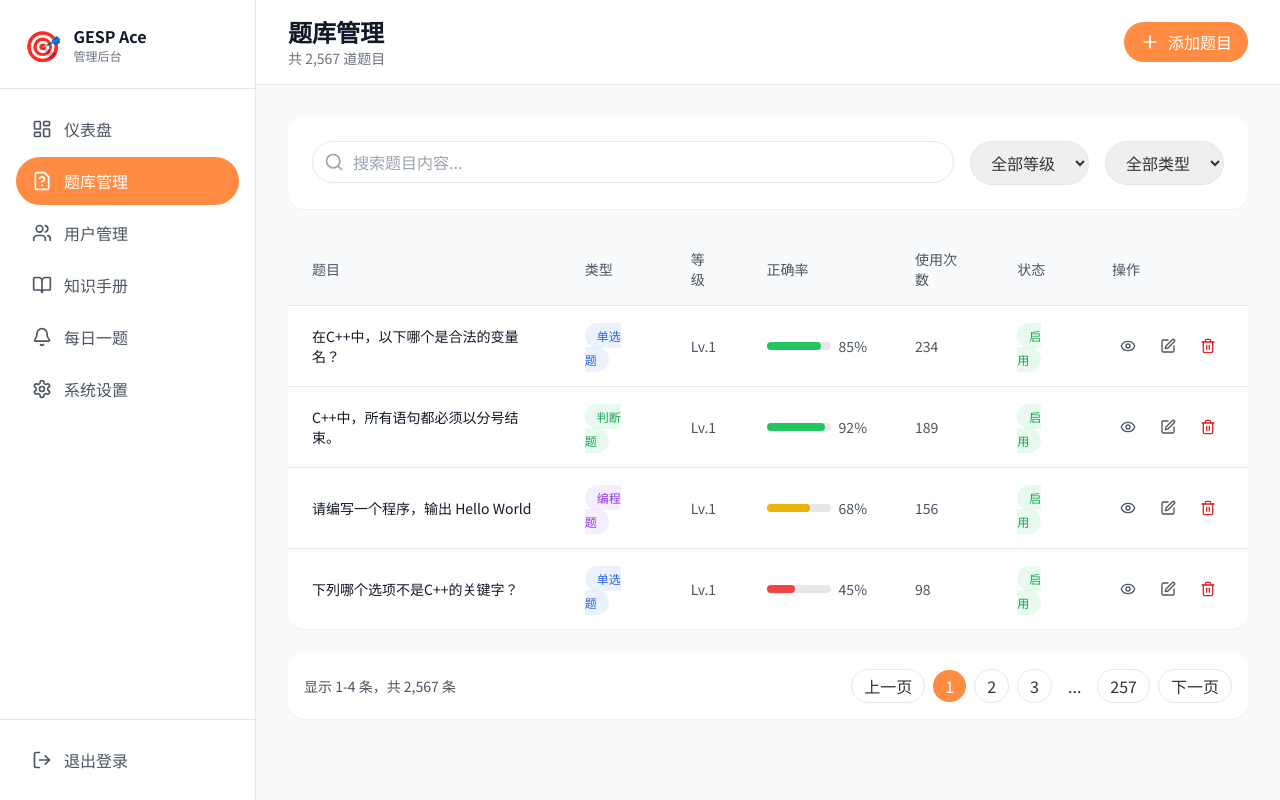
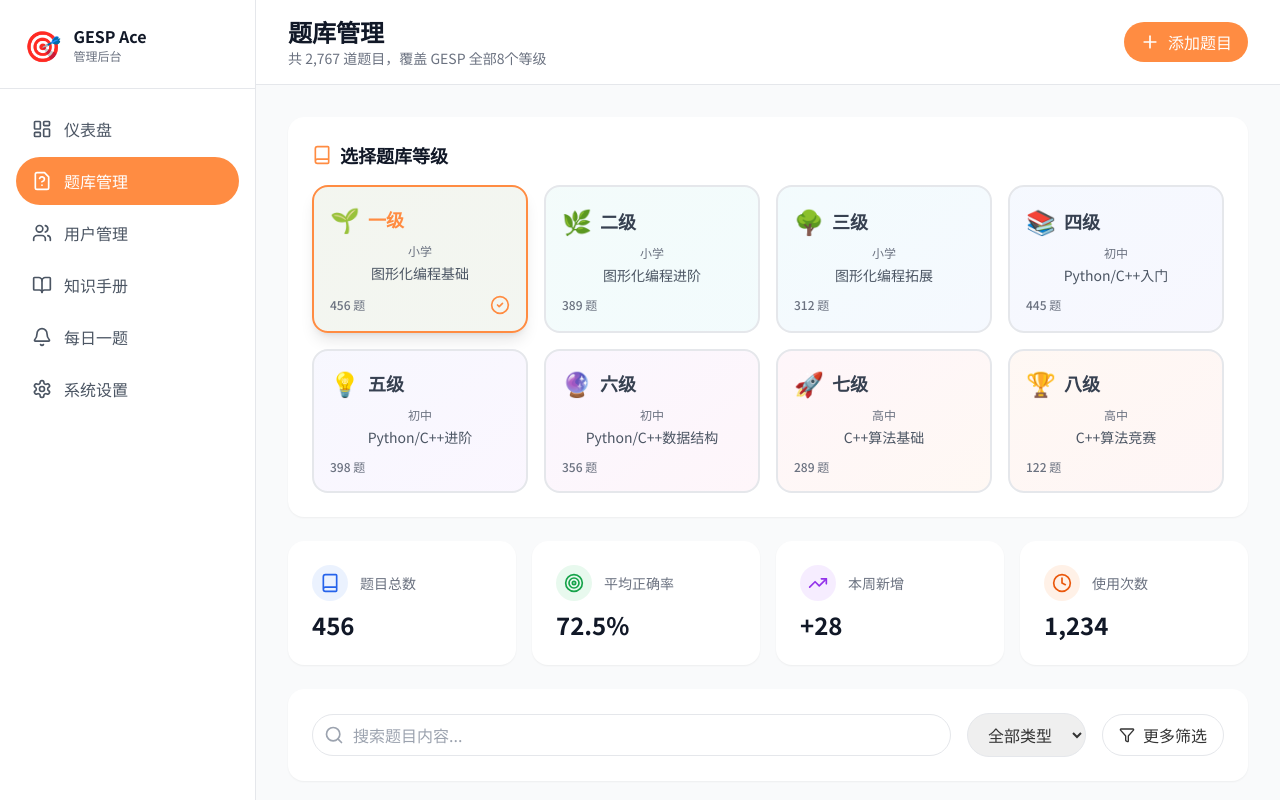
Before and after one commit to dayday1v3/gesp-ace, a React (Vite) app: page /admin/questions in a window 1280 px wide. Shown: the top 800 px of the page. Built offline with nearby package versions, Linux system fonts and the light colour scheme.

Commit message:
feat: 理解 gesp-ace 项目文档
Co-authored-by: traeagent <traeagent@users.noreply.github.com>

```diff
--- a/src/pages/admin/QuestionManagement.tsx
+++ b/src/pages/admin/QuestionManagement.tsx
@@ -1,11 +1,11 @@
 import { useState } from 'react';
 import { motion } from 'framer-motion';
 import { useNavigate } from 'react-router-dom';
-import { useState as useReactState } from 'react';
 import {
   LayoutDashboard, Users, BookOpen, FileQuestion, Settings, Bell,
   Search, Filter, Plus, Edit, Trash2, Eye, MoreVertical,
-  ChevronDown, CheckCircle2, XCircle, LogOut, ChevronRight
+  ChevronDown, CheckCircle2, XCircle, LogOut, ChevronRight,
+  Book, Trophy, Target, Clock, TrendingUp
 } from 'lucide-react';
 
 const sidebarMenu = [
@@ -17,65 +17,86 @@ const sidebarMenu = [
   { icon: Settings, label: '系统设置', path: '/admin/settings' },
 ];
 
+const GESP_LEVELS = [
+  { level: 1, name: '一级', stage: '小学', description: '图形化编程基础', color: 'from-emerald-500 to-teal-500', icon: '🌱', questionCount: 456 },
+  { level: 2, name: '二级', stage: '小学', description: '图形化编程进阶', color: 'from-teal-500 to-cyan-500', icon: '🌿', questionCount: 389 },
+  { level: 3, name: '三级', stage: '小学', description: '图形化编程拓展', color: 'from-cyan-500 to-blue-500', icon: '🌳', questionCount: 312 },
+  { level: 4, name: '四级', stage: '初中', description: 'Python/C++入门', color: 'from-blue-500 to-indigo-500', icon: '📚', questionCount: 445 },
+  { level: 5, name: '五级', stage: '初中', description: 'Python/C++进阶', color: 'from-indigo-500 to-purple-500', icon: '💡', questionCount: 398 },
+  { level: 6, name: '六级', stage: '初中', description: 'Python/C++数据结构', color: 'from-purple-500 to-pink-500', icon: '🔮', questionCount: 356 },
+  { level: 7, name: '七级', stage: '高中', description: 'C++算法基础', color: 'from-pink-500 to-orange-500', icon: '🚀', questionCount: 289 },
+  { level: 8, name: '八级', stage: '高中', description: 'C++算法竞赛', color: 'from-orange-500 to-red-500', icon: '🏆', questionCount: 122 },
+];
+
 export const QuestionManagement: React.FC = () => {
   const navigate = useNavigate();
+  const [activeLevel, setActiveLevel] = useState(1);
   const [searchTerm, setSearchTerm] = useState('');
-  const [levelFilter, setLevelFilter] = useState('all');
   const [typeFilter, setTypeFilter] = useState('all');
   const [selectedQuestions, setSelectedQuestions] = useState<string[]>([]);
+  const [showAddModal, setShowAddModal] = useState(false);
 
   const questions = [
     {
       id: 'q001',
       content: '在C++中，以下哪个是合法的变量名？',
       type: 'choice',
-      level: 1,
       difficulty: 1,
       knowledgePoint: '变量定义',
       accuracy: 0.85,
       usedCount: 234,
-      status: 'active'
+      status: 'active',
+      createdAt: '2024-01-15'
     },
     {
       id: 'q002',
       content: 'C++中，所有语句都必须以分号结束。',
       type: 'judgment',
-      level: 1,
       difficulty: 1,
       knowledgePoint: '语法基础',
       accuracy: 0.92,
       usedCount: 189,
-      status: 'active'
+      status: 'active',
+      createdAt: '2024-01-14'
     },
     {
       id: 'q003',
       content: '请编写一个程序，输出 Hello World',
       type: 'coding',
-      level: 1,
       difficulty: 2,
       knowledgePoint: '输入输出',
       accuracy: 0.68,
       usedCount: 156,
-      status: 'active'
+      status: 'active',
+      createdAt: '2024-01-13'
     },
     {
       id: 'q004',
       content: '下列哪个选项不是C++的关键字？',
       type: 'choice',
-      level: 1,
       difficulty: 1,
       knowledgePoint: '关键字',
       accuracy: 0.45,
       usedCount: 98,
-      status: 'active'
+      status: 'active',
+      createdAt: '2024-01-12'
     },
   ];
 
-  const typeLabels: Record<string, { label: string; color: string }> = {
-    choice: { label: '单选题', color: 'bg-blue-500/10 text-blue-600' },
-    judgment: { label: '判断题', color: 'bg-green-500/10 text-green-600' },
-    coding: { label: '编程题', color: 'bg-purple-500/10 text-purple-600' },
+  const typeLabels: Record<string, { label: string; color: string; bgColor: string }> = {
+    choice: { label: '单选题', color: 'text-blue-600', bgColor: 'bg-blue-500/10' },
+    judgment: { label: '判断题', color: 'text-green-600', bgColor: 'bg-green-500/10' },
+    coding: { label: '编程题', color: 'text-purple-600', bgColor: 'bg-purple-500/10' },
   };
+
+  const difficultyLabels: Record<number, { label: string; color: string }> = {
+    1: { label: '简单', color: 'text-green-600 bg-green-500/10' },
+    2: { label: '中等', color: 'text-yellow-600 bg-yellow-500/10' },
+    3: { label: '困难', color: 'text-red-600 bg-red-500/10' },
+  };
+
+  const currentLevelInfo = GESP_LEVELS.find(l => l.level === activeLevel)!;
+  const totalQuestions = GESP_LEVELS.reduce((sum, l) => sum + l.questionCount, 0);
 
   return (
     <div className="min-h-screen bg-gray-50 flex">
@@ -122,7 +143,7 @@ export const QuestionManagement: React.FC = () => {
           <div className="flex items-center justify-between">
             <div>
               <h1 className="text-2xl font-bold text-gray-900">题库管理</h1>
-              <p className="text-gray-500 text-sm">共 2,567 道题目</p>
+              <p className="text-gray-500 text-sm">共 {totalQuestions.toLocaleString()} 道题目，覆盖 GESP 全部8个等级</p>
             </div>
             <div className="flex items-center gap-3">
               <button className="px-4 py-2 bg-primary text-white rounded-xl hover:bg-primary-dark transition-colors flex items-center gap-2">
@@ -134,9 +155,116 @@ export const QuestionManagement: React.FC = () => {
         </header>
 
         <div className="p-8 space-y-6">
+          {/* Level Cards */}
+          <div className="bg-white rounded-2xl p-6 shadow-sm">
+            <h3 className="text-lg font-semibold text-gray-900 mb-4 flex items-center gap-2">
+              <Book className="w-5 h-5 text-primary" />
+              选择题库等级
+            </h3>
+            <div className="grid grid-cols-4 gap-4">
+              {GESP_LEVELS.map((level) => (
+                <motion.button
+                  key={level.level}
+                  whileHover={{ scale: 1.02 }}
+                  whileTap={{ scale: 0.98 }}
+                  onClick={() => setActiveLevel(level.level)}
+                  className={`relative p-4 rounded-2xl border-2 transition-all overflow-hidden ${
+                    activeLevel === level.level
+                      ? 'border-primary bg-primary/5 shadow-lg'
+                      : 'border-gray-200 hover:border-gray-300 bg-white'
+                  }`}
+                >
+                  <div className={`absolute inset-0 bg-gradient-to-br ${level.color} opacity-5`} />
+                  <div className="relative">
+                    <div className="flex items-center gap-2 mb-2">
+                      <span className="text-2xl">{level.icon}</span>
+                      <span className={`text-lg font-bold ${
+                        activeLevel === level.level ? 'text-primary' : 'text-gray-700'
+                      }`}>
+                        {level.name}
+                      </span>
+                    </div>
+                    <p className="text-xs text-gray-500 mb-1">{level.stage}</p>
+                    <p className="text-sm text-gray-600 mb-3">{level.description}</p>
+                    <div className="flex items-center justify-between">
+                      <span className="text-xs font-medium text-gray-500">
+                        {level.questionCount} 题
+                      </span>
+                      {activeLevel === level.level && (
+                        <CheckCircle2 className="w-5 h-5 text-primary" />
+                      )}
+                    </div>
+                  </div>
+                </motion.button>
+              ))}
+            </div>
+          </div>
+
+          {/* Level Statistics */}
+          <div className="grid grid-cols-4 gap-4">
+            <motion.div
+              initial={{ opacity: 0, y: 20 }}
+              animate={{ opacity: 1, y: 0 }}
+              className="bg-white rounded-2xl p-6 shadow-sm"
+            >
+              <div className="flex items-center gap-3 mb-2">
+                <div className="p-2 bg-blue-500/10 rounded-xl">
+                  <Book className="w-5 h-5 text-blue-600" />
+                </div>
+                <span className="text-sm text-gray-500">题目总数</span>
+              </div>
+              <p className="text-2xl font-bold text-gray-900">{currentLevelInfo.questionCount}</p>
+            </motion.div>
+
+            <motion.div
+              initial={{ opacity: 0, y: 20 }}
+              animate={{ opacity: 1, y: 0 }}
+              transition={{ delay: 0.1 }}
+              className="bg-white rounded-2xl p-6 shadow-sm"
+            >
+              <div className="flex items-center gap-3 mb-2">
+                <div className="p-2 bg-green-500/10 rounded-xl">
+                  <Target className="w-5 h-5 text-green-600" />
+                </div>
+                <span className="text-sm text-gray-500">平均正确率</span>
+              </div>
+              <p className="text-2xl font-bold text-gray-900">72.5%</p>
+            </motion.div>
+
+            <motion.div
+              initial={{ opacity: 0, y: 20 }}
+              animate={{ opacity: 1, y: 0 }}
+              transition={{ delay: 0.2 }}
+              className="bg-white rounded-2xl p-6 shadow-sm"
+            >
+              <div className="flex items-center gap-3 mb-2">
+                <div className="p-2 bg-purple-500/10 rounded-xl">
+                  <TrendingUp className="w-5 h-5 text-purple-600" />
+                </div>
+                <span className="text-sm text-gray-500">本周新增</span>
+              </div>
+              <p className="text-2xl font-bold text-gray-900">+28</p>
+            </motion.div>
+
+            <motion.div
+              initial={{ opacity: 0, y: 20 }}
+              animate={{ opacity: 1, y: 0 }}
+              transition={{ delay: 0.3 }}
+              className="bg-white rounded-2xl p-6 shadow-sm"
+            >
+              <div className="flex items-center gap-3 mb-2">
+                <div className="p-2 bg-orange-500/10 rounded-xl">
+                  <Clock className="w-5 h-5 text-orange-600" />
+                </div>
+                <span className="text-sm text-gray-500">使用次数</span>
+              </div>
+              <p className="text-2xl font-bold text-gray-900">1,234</p>
+            </motion.div>
+          </div>
+
           {/* Filters */}
           <div className="bg-white rounded-2xl p-6 shadow-sm">
-            <div className="flex flex-wrap gap-4">
+            <div className="flex flex-wrap gap-4 items-center">
               <div className="flex-1 min-w-[200px]">
                 <div className="relative">
                   <Search className="absolute left-3 top-1/2 -translate-y-1/2 w-5 h-5 text-gray-400" />
@@ -151,18 +279,6 @@ export const QuestionManagement: React.FC = () => {
               </div>
 
               <select
-                value={levelFilter}
-                onChange={(e) => setLevelFilter(e.target.value)}
-                className="px-4 py-2 border border-gray-200 rounded-xl focus:outline-none focus:ring-2 focus:ring-primary"
-              >
-                <option value="all">全部等级</option>
-                <option value="1">一级</option>
-                <option value="2">二级</option>
-                <option value="3">三级</option>
-                <option value="4">四级</option>
-              </select>
-
-              <select
                 value={typeFilter}
                 onChange={(e) => setTypeFilter(e.target.value)}
                 className="px-4 py-2 border border-gray-200 rounded-xl focus:outline-none focus:ring-2 focus:ring-primary"
@@ -172,17 +288,31 @@ export const QuestionManagement: React.FC = () => {
                 <option value="judgment">判断题</option>
                 <option value="coding">编程题</option>
               </select>
+
+              <button className="px-4 py-2 border border-gray-200 rounded-xl hover:bg-gray-50 transition-colors flex items-center gap-2">
+                <Filter className="w-4 h-4" />
+                更多筛选
+              </button>
             </div>
           </div>
 
           {/* Questions Table */}
           <div className="bg-white rounded-2xl shadow-sm overflow-hidden">
+            <div className="px-6 py-4 border-b border-gray-200 flex items-center justify-between">
+              <h3 className="font-semibold text-gray-900">
+                {currentLevelInfo.icon} {currentLevelInfo.name} - 题目列表
+              </h3>
+              <span className="text-sm text-gray-500">
+                共 {currentLevelInfo.questionCount} 道题目
+              </span>
+            </div>
             <table className="w-full">
               <thead className="bg-gray-50 border-b border-gray-200">
                 <tr>
-                  <th className="px-6 py-4 text-left text-sm font-medium text-gray-600">题目</th>
+                  <th className="px-6 py-4 text-left text-sm font-medium text-gray-600">题目内容</th>
                   <th className="px-6 py-4 text-left text-sm font-medium text-gray-600">类型</th>
-                  <th className="px-6 py-4 text-left text-sm font-medium text-gray-600">等级</th>
+                  <th className="px-6 py-4 text-left text-sm font-medium text-gray-600">难度</th>
+                  <th className="px-6 py-4 text-left text-sm font-medium text-gray-600">知识点</th>
                   <th className="px-6 py-4 text-left text-sm font-medium text-gray-600">正确率</th>
                   <th className="px-6 py-4 text-left text-sm font-medium text-gray-600">使用次数</th>
                   <th className="px-6 py-4 text-left text-sm font-medium text-gray-600">状态</th>
@@ -201,16 +331,24 @@ export const QuestionManagement: React.FC = () => {
                       <p className="text-sm text-gray-900 line-clamp-2 max-w-md">
                         {question.content}
                       </p>
+                      <p className="text-xs text-gray-400 mt-1">
+                        添加于 {question.createdAt}
+                      </p>
                     </td>
                     <td className="px-6 py-4">
-                      <span className={`px-3 py-1 rounded-full text-xs font-medium ${typeLabels[question.type].color}`}>
+                      <span className={`px-3 py-1 rounded-full text-xs font-medium ${typeLabels[question.type].bgColor} ${typeLabels[question.type].color}`}>
                         {typeLabels[question.type].label}
                       </span>
                     </td>
-                    <td className="px-6 py-4 text-sm text-gray-600">Lv.{question.level}</td>
+                    <td className="px-6 py-4">
+                      <span className={`px-3 py-1 rounded-full text-xs font-medium ${difficultyLabels[question.difficulty].color}`}>
+                        {difficultyLabels[question.difficulty].label}
+                      </span>
+                    </td>
+                    <td className="px-6 py-4 text-sm text-gray-600">{question.knowledgePoint}</td>
                     <td className="px-6 py-4">
                       <div className="flex items-center gap-2">
-                        <div className="w-16 bg-gray-200 rounded-full h-2">
+                        <div className="w-20 bg-gray-200 rounded-full h-2">
                           <div
                             className={`h-full rounded-full ${
                               question.accuracy >= 0.7 ? 'bg-green-500' :
@@ -233,14 +371,14 @@ export const QuestionManagement: React.FC = () => {
                       </span>
                     </td>
                     <td className="px-6 py-4">
-                      <div className="flex items-center gap-2">
-                        <button className="p-2 hover:bg-gray-100 rounded-lg transition-colors">
+                      <div className="flex items-center gap-1">
+                        <button className="p-2 hover:bg-gray-100 rounded-lg transition-colors" title="预览">
                           <Eye className="w-4 h-4 text-gray-600" />
                         </button>
-                        <button className="p-2 hover:bg-gray-100 rounded-lg transition-colors">
+                        <button className="p-2 hover:bg-gray-100 rounded-lg transition-colors" title="编辑">
                           <Edit className="w-4 h-4 text-gray-600" />
                         </button>
-                        <button className="p-2 hover:bg-red-50 rounded-lg transition-colors">
+                        <button className="p-2 hover:bg-red-50 rounded-lg transition-colors" title="删除">
                           <Trash2 className="w-4 h-4 text-red-600" />
                         </button>
                       </div>
@@ -254,7 +392,7 @@ export const QuestionManagement: React.FC = () => {
           {/* Pagination */}
           <div className="flex items-center justify-between bg-white rounded-2xl p-4 shadow-sm">
             <p className="text-sm text-gray-600">
-              显示 1-4 条，共 2,567 条
+              显示 1-4 条，共 {currentLevelInfo.questionCount} 条
             </p>
             <div className="flex items-center gap-2">
               <button className="px-3 py-1 border border-gray-200 rounded-lg hover:bg-gray-50">
@@ -263,8 +401,10 @@ export const QuestionManagement: React.FC = () => {
               <button className="px-3 py-1 bg-primary text-white rounded-lg">1</button>
               <button className="px-3 py-1 border border-gray-200 rounded-lg hover:bg-gray-50">2</button>
               <button className="px-3 py-1 border border-gray-200 rounded-lg hover:bg-gray-50">3</button>
-              <span className="px-2">...</span>
-              <button className="px-3 py-1 border border-gray-200 rounded-lg hover:bg-gray-50">257</button>
+              <span className="px-2 text-gray-400">...</span>
+              <button className="px-3 py-1 border border-gray-200 rounded-lg hover:bg-gray-50">
+                {Math.ceil(currentLevelInfo.questionCount / 10)}
+              </button>
               <button className="px-3 py-1 border border-gray-200 rounded-lg hover:bg-gray-50">
                 下一页
               </button>
```
